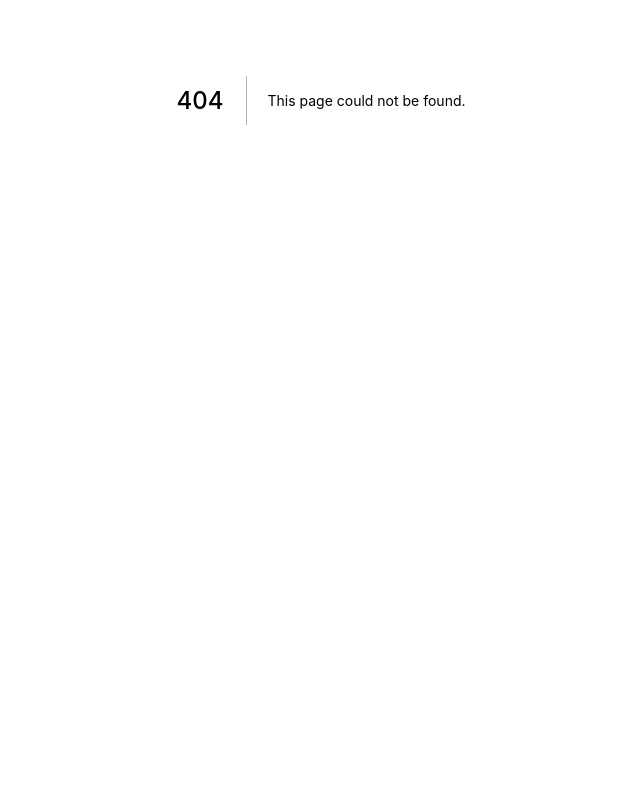
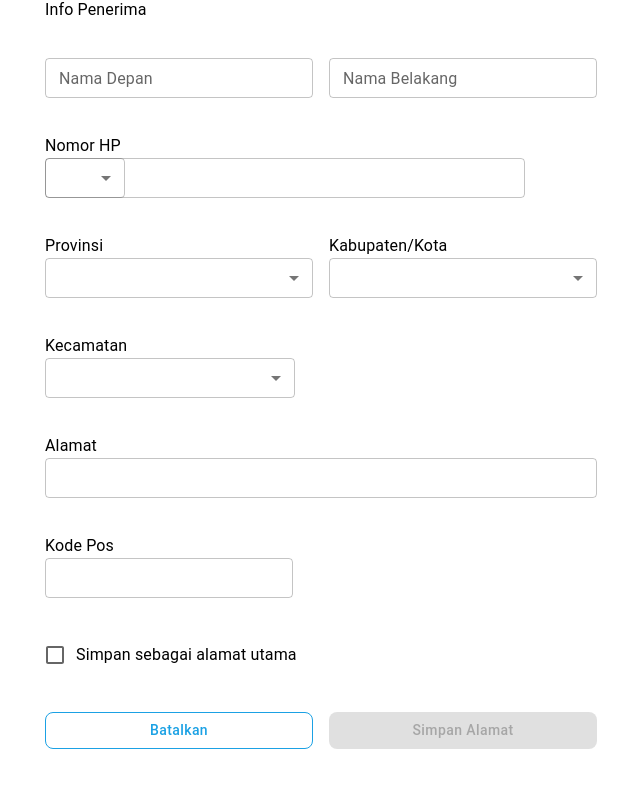
Before and after one commit to purwadhikafullstack/jcwd-2002-01-fe, a Next.js app: page /address in a window 1280 px wide. Before the commit this address had no page. Shown: the part 380-1180 px from the top of the page, without its empty margins (319-959 px from the left). Before the commit the page ends 880 px from the top, so only its background shows below. Built offline with nearby package versions, Linux system fonts and the light colour scheme.

Commit message:
ui: added address page (#14)

```diff
--- /dev/null
+++ b/src/pages/address/index.jsx
@@ -0,0 +1,148 @@
+import {
+  Box,
+  Button,
+  Checkbox,
+  Container,
+  FormControl,
+  FormControlLabel,
+  FormGroup,
+  InputLabel,
+  MenuItem,
+  OutlinedInput,
+  Select,
+  Stack,
+  TextField,
+  Typography,
+} from "@mui/material";
+import Footer from "components/Footer";
+import { useState } from "react";
+
+const shippingAddress = () => {
+  const [nation, setNation] = useState("");
+  const [provinsi, setProvinsi] = useState("");
+  const [kota, setKota] = useState("");
+  const [kecamatan, setKecamatan] = useState("");
+
+  const handleChange = (event) => {
+    setNation(event.target.value);
+  };
+
+  return (
+    <Box>
+      <Container maxWidth="sm">
+        <Typography
+          sx={{ mb: "36px", fontSize: "24px", fontWeight: "700", mt: "110px" }}
+        >
+          Alamat Pengiriman
+        </Typography>
+        <Box sx={{ mb: "52px" }}>
+          <Typography>Label Alamat</Typography>
+          <TextField fullWidth size="small" placeholder="Contoh: Apartemen" />
+        </Box>
+        <Box>
+          <Typography sx={{ mb: "36px" }}>Info Penerima</Typography>
+          <Stack direction="row" spacing={2} sx={{ mb: "36px" }}>
+            <TextField
+              label="Nama Depan"
+              id="namadepan"
+              fullWidth
+              size="small"
+              placeholder="Jane"
+            />
+            <TextField
+              label="Nama Belakang"
+              fullWidth
+              size="small"
+              placeholder="Doe"
+            />
+          </Stack>
+          <Typography>Nomor HP</Typography>
+          <FormControl sx={{ mb: "36px" }}>
+            <OutlinedInput
+              size="small"
+              id="nomerHp"
+              sx={{ padding: "0px", width: "480px" }}
+              startAdornment={
+                <FormControl sx={{ width: "100px" }}>
+                  <Select size="small" value={nation} onChange={handleChange}>
+                    <MenuItem value="+62">+62</MenuItem>
+                    <MenuItem value="+22">+22</MenuItem>
+                    <MenuItem value="+123">+12</MenuItem>
+                  </Select>
+                </FormControl>
+              }
+            ></OutlinedInput>
+          </FormControl>
+          <Stack direction="row" spacing={2} sx={{ mb: "36px" }}>
+            <Box sx={{ width: "100%" }}>
+              <Typography>Provinsi</Typography>
+              <FormControl sx={{ width: "100%" }}>
+                <Select
+                  size="small"
+                  value={provinsi}
+                  onChange={(e) => setProvinsi(e.target.value)}
+                >
+                  <MenuItem value="DKI Jakarta">DKI Jakarta</MenuItem>
+                  <MenuItem value="DIY">DIY</MenuItem>
+                  <MenuItem value="Aceh">Aceh</MenuItem>
+                </Select>
+              </FormControl>
+            </Box>
+            <Box sx={{ width: "100%" }}>
+              <Typography>Kabupaten/Kota</Typography>
+              <FormControl sx={{ width: "100%" }}>
+                <Select
+                  size="small"
+                  value={kota}
+                  onChange={(e) => setKota(e.target.value)}
+                >
+                  <MenuItem value="Jakarta Barat">Jakarta Barat</MenuItem>
+                  <MenuItem value="Jakarta Timur">Jakarta Timur</MenuItem>
+                  <MenuItem value="Ciledug">Jakarta Pusat</MenuItem>
+                </Select>
+              </FormControl>
+            </Box>
+          </Stack>
+          <Box sx={{ mb: "36px" }}>
+            <Typography>Kecamatan</Typography>
+            <FormControl sx={{ width: "250px" }}>
+              <Select
+                size="small"
+                value={kecamatan}
+                onChange={(e) => setKecamatan(e.target.value)}
+              >
+                <MenuItem value="Joglo">Joglo</MenuItem>
+                <MenuItem value="Palmerah">Palmerah</MenuItem>
+                <MenuItem value="Ciledug">Ciledug</MenuItem>
+              </Select>
+            </FormControl>
+          </Box>
+          <Box sx={{ mb: "36px" }}>
+            <Typography>Alamat</Typography>
+            <OutlinedInput sx={{ width: "100%" }} size="small" />
+          </Box>
+          <Box sx={{ mb: "36px" }}>
+            <Typography>Kode Pos</Typography>
+            <OutlinedInput size="small" />
+          </Box>
+          <FormControlLabel
+            sx={{ mb: "36px" }}
+            label="Simpan sebagai alamat utama"
+            control={<Checkbox />}
+          />
+          <Stack direction="row" spacing={2} sx={{ mb: "36px" }}>
+            <Button variant="outlined" sx={{ width: "100%" }}>
+              Batalkan
+            </Button>
+            <Button variant="contained" sx={{ width: "100%" }} disabled>
+              Simpan Alamat
+            </Button>
+          </Stack>
+        </Box>
+      </Container>
+      <Footer />
+    </Box>
+  );
+};
+
+export default shippingAddress;
```
